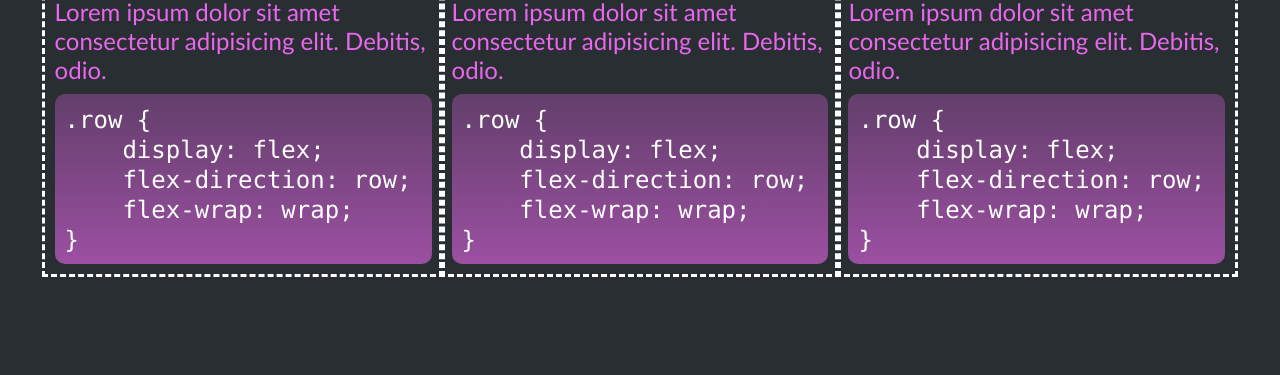
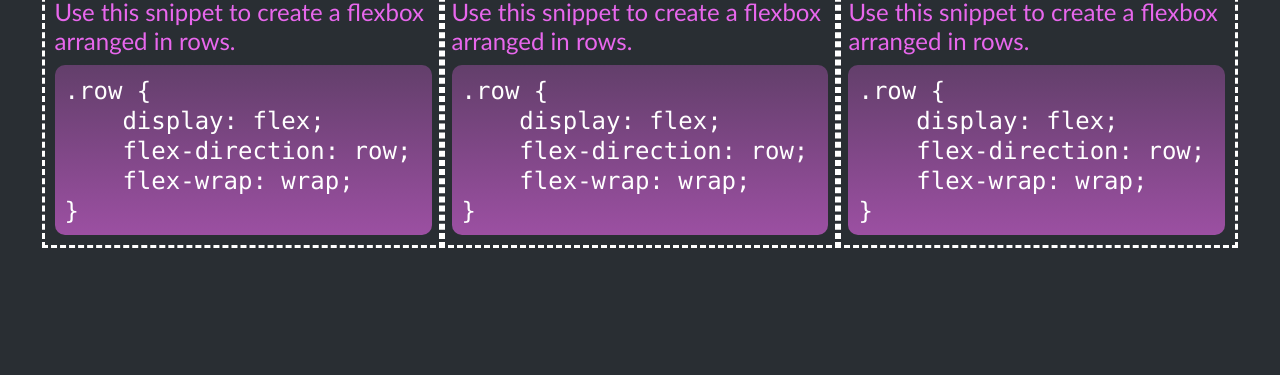
Before and after one commit to LemonPocky/css-cheatsheet, a plain HTML site: page index.html in a window 1280 px wide. Shown: the part 425-800 px from the top of the page. Drawn offline with Linux system fonts and the light colour scheme.

Commit message:
Added description for flexbox row

```diff
--- a/index.html
+++ b/index.html
@@ -23,7 +23,7 @@
 
                 <section class="card">
                         <h2 class="card-header">Flexbox Row 1</h2>
-                        <p class="card-description">Lorem ipsum dolor sit amet consectetur adipisicing elit. Debitis, odio.</p>
+                        <p class="card-description">Use this snippet to create a flexbox arranged in rows.</p>
                         <pre class="card-code"><code>.row {
     display: flex;
     flex-direction: row;
@@ -33,7 +33,7 @@
 
                 <section class="card">
                     <h2 class="card-header">Flexbox Row 2</h2>
-                    <p class="card-description">Lorem ipsum dolor sit amet consectetur adipisicing elit. Debitis, odio.</p>
+                    <p class="card-description">Use this snippet to create a flexbox arranged in rows.</p>
                     <pre class="card-code"><code>.row {
     display: flex;
     flex-direction: row;
@@ -43,7 +43,7 @@
 
                 <section class="card">
                     <h2 class="card-header">Flexbox Row 3</h2>
-                    <p class="card-description">Lorem ipsum dolor sit amet consectetur adipisicing elit. Debitis, odio.</p>
+                    <p class="card-description">Use this snippet to create a flexbox arranged in rows.</p>
                     <pre class="card-code"><code>.row {
     display: flex;
     flex-direction: row;
```
